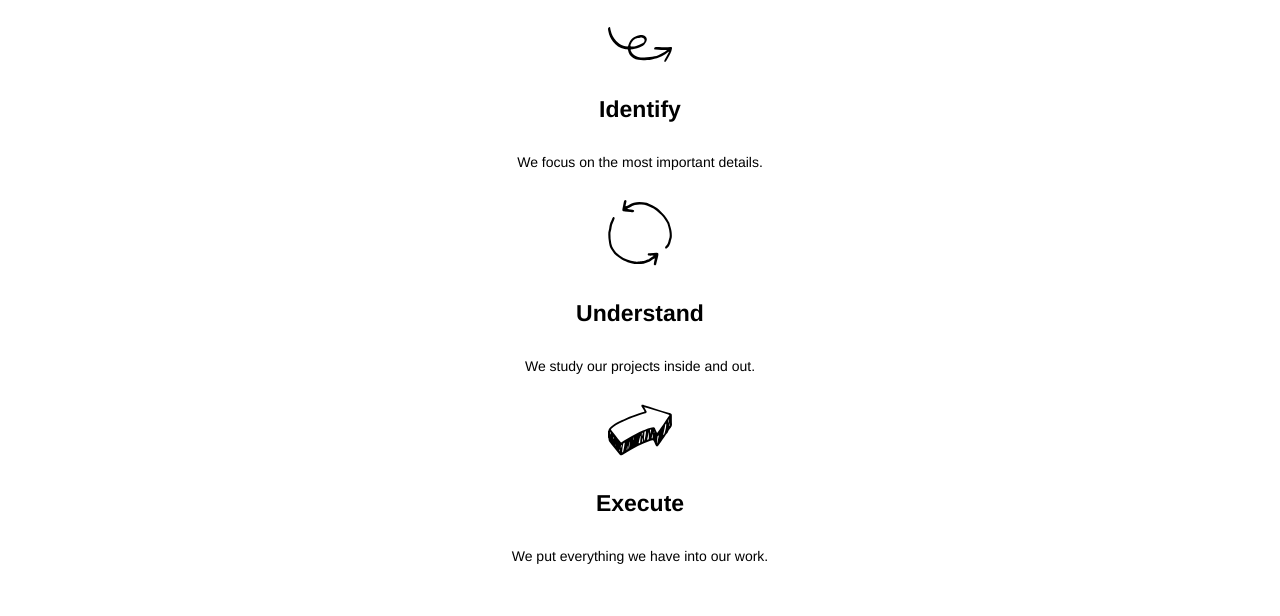
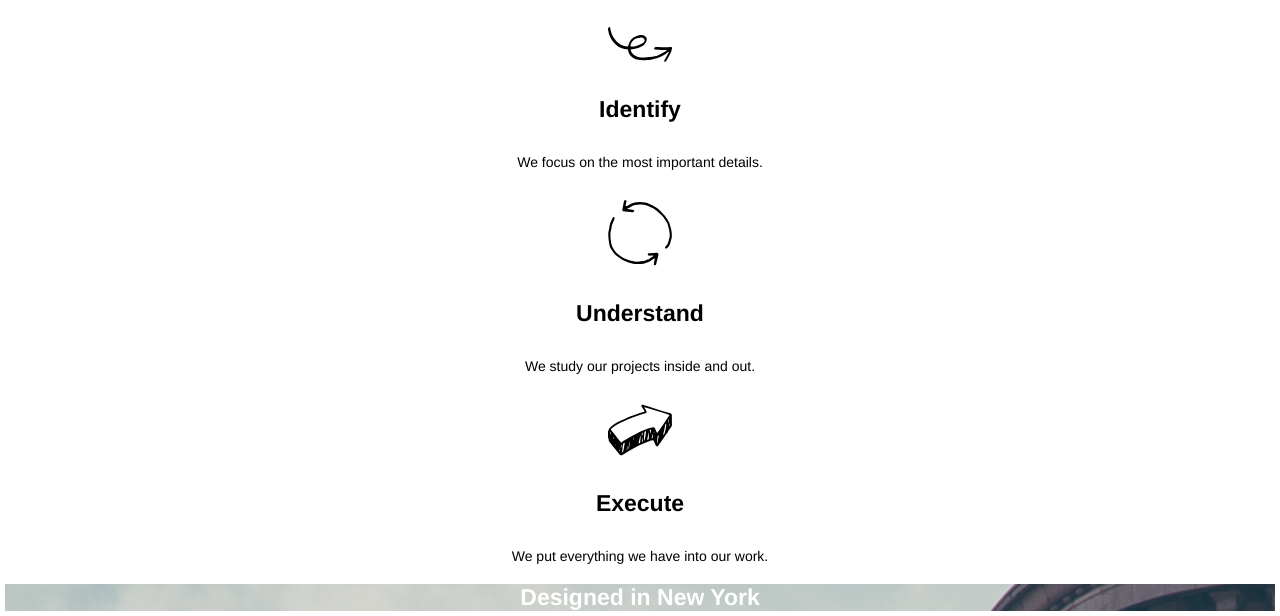
Before and after one commit to Anubiella/broadway, a plain HTML site: page index.html in a window 1280 px wide. Shown: the part 395-1011 px from the top of the page. Before the commit the page ends 989 px from the top, so only its background shows below. Drawn offline with Linux system fonts and the light colour scheme.

Commit message:
Create break line section

```diff
--- a/index.html
+++ b/index.html
@@ -34,6 +34,9 @@
 		</ul>
 	</div>
 
+	<div class="break">
+		<h3>Designed in New York</h3>									<!-- Break line section-->
+	</div>
 
 </body>
 </html>
--- a/resources/css/style.css
+++ b/resources/css/style.css
@@ -53,5 +53,11 @@ header nav li{
 	margin-top: 30px;
 }
 .process{
-	margin-bottom: 30px;
+	margin-bottom: 20px;
 }
+
+/*BREAK LINE SECTION*/
+.break h3{
+	color: white;
+	background-image: url('../images/building.png');
+}
```
